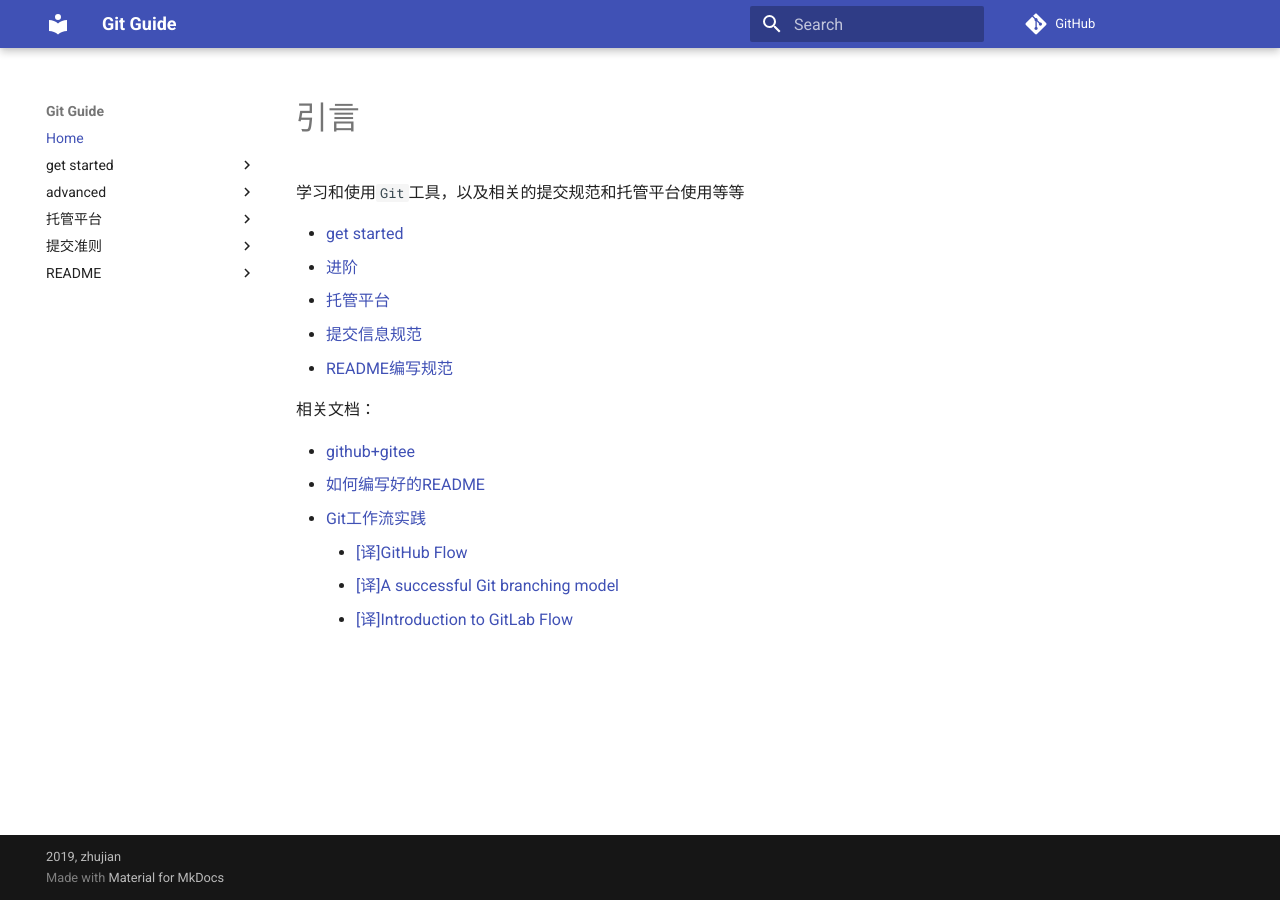
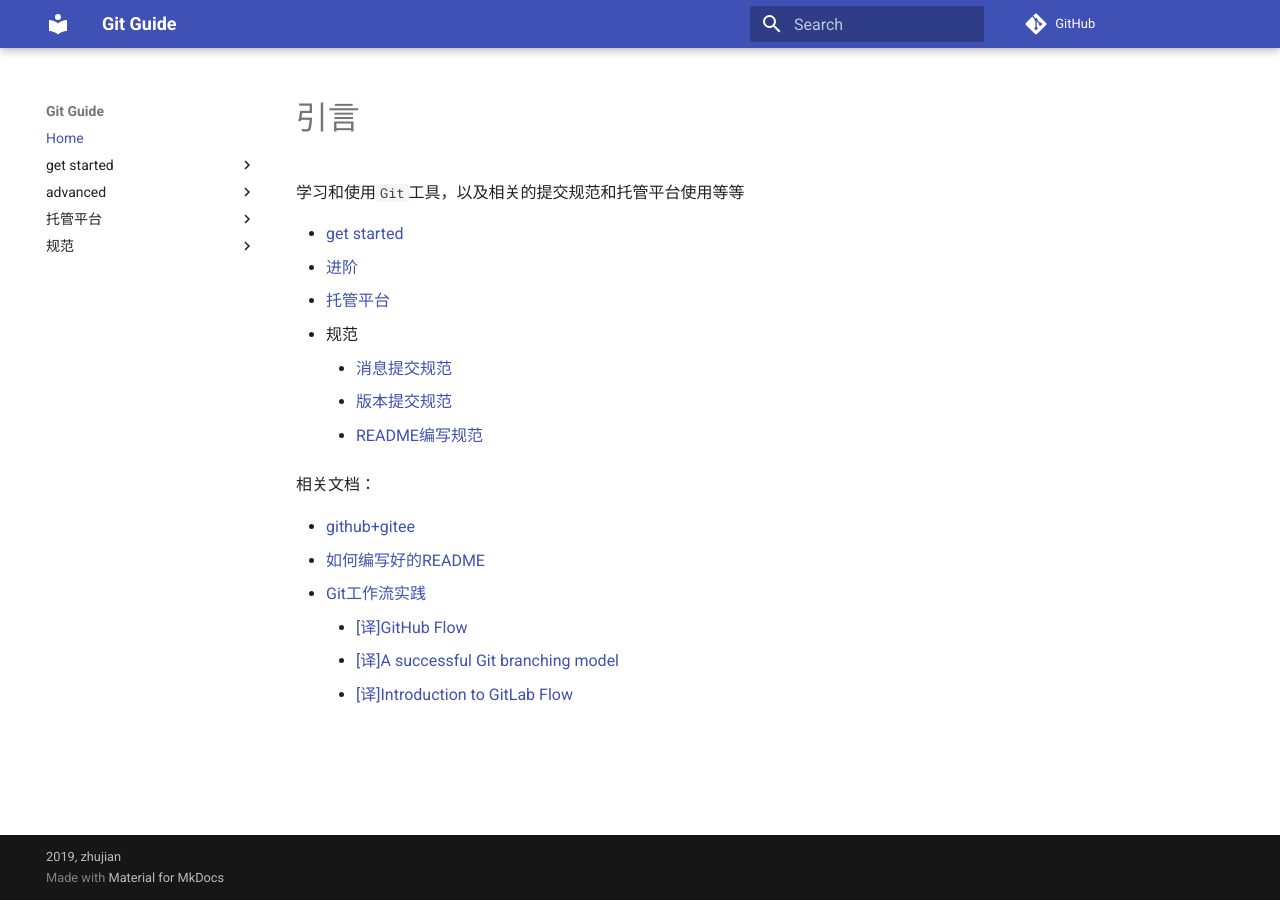
Before and after one commit to Document-Collection/git-guide, an MkDocs documentation site: the page built from docs/index.md, in a window 1280 px wide. Built offline with MkDocs 1.6.1 and Material for MkDocs 9.7.7, drawn with Linux system fonts in a browser that asks for light colours; comment, search, counter and statistics services are not loaded.

Commit message:
docs(规范): 分离消息提交和版本提交，集合README编写组成规范章节

```diff
--- a/docs/index.md
+++ b/docs/index.md
@@ -6,8 +6,10 @@
 * [get started](./get-started/关于版本控制.md)
 * [进阶](./advanced/创建裸仓库.md)
 * [托管平台](./platform/[GitLab]安装.md)
-* [提交信息规范](./message/引言.md)
-* [README编写规范](./readme/引言.md)
+* 规范
+    * [消息提交规范](./message/引言.md)
+    * [版本提交规范](./version/[SEMVER]语义版本规范.md)
+    * [README编写规范](./readme/引言.md)
 
 相关文档：
 
--- a/mkdocs.yml
+++ b/mkdocs.yml
@@ -65,17 +65,19 @@ nav:
             - 'unicorn出错': './platform/unicorn出错.md'
         - 'GitHub':
             - '版本发布': './platform/[GitHub]版本发布.md'
-    - '提交准则':
-        - '引言': './message/引言.md'
-        - 'Angular提交信息规范': './message/Angular提交信息规范.md'
-        - 'Conventional提交规范': './message/Conventional提交规范.md'
-        - '[gitmessage]提交模板': './message/[gitmessage]提交模板.md'
-        - '[Commitizen]信息交互工具': './message/[Commitizen]信息交互工具.md'
-        - '[CommitLint][Husky]消息校验工具': './message/[CommitLint][Husky]消息校验工具.md'
-        - '[SEMVER]语义版本规范': './message/[SEMVER]语义版本规范.md'
-        - '[standard-version]版本自动化及CHANGELOG生成': './message/[standard-version]版本自动化及CHANGELOG生成.md'
-    - 'README':
-        - '引言': './readme/引言.md'
-        - '[译]规范': './readme/[译]规范.md'
-        - 'readme生成器': './readme/readme生成器.md'
-        - '自定义徽章': './readme/自定义徽章.md'
+    - 规范:
+        - '消息提交准则':
+            - '引言': './message/引言.md'
+            - 'Angular提交信息规范': './message/Angular提交信息规范.md'
+            - 'Conventional提交规范': './message/Conventional提交规范.md'
+            - '[gitmessage]提交模板': './message/[gitmessage]提交模板.md'
+            - '[Commitizen]信息交互工具': './message/[Commitizen]信息交互工具.md'
+            - '[CommitLint][Husky]消息校验工具': './message/[CommitLint][Husky]消息校验工具.md'
+        - '版本化':
+            - '[SEMVER]语义版本规范': './version/[SEMVER]语义版本规范.md'
+            - '[standard-version]版本自动化及CHANGELOG生成': './version/[standard-version]版本自动化及CHANGELOG生成.md'
+        - 'README':
+            - '引言': './readme/引言.md'
+            - '[译]规范': './readme/[译]规范.md'
+            - 'readme生成器': './readme/readme生成器.md'
+            - '自定义徽章': './readme/自定义徽章.md'
```
Also changed, not shown: docs/version/[SEMVER]语义版本规范.md (renamed from docs/message/[SEMVER]语义版本规范.md), docs/version/[standard-version]版本自动化及CHANGELOG生成.md (renamed from docs/message/[standard-version]版本自动化及CHANGELOG生成.md).
